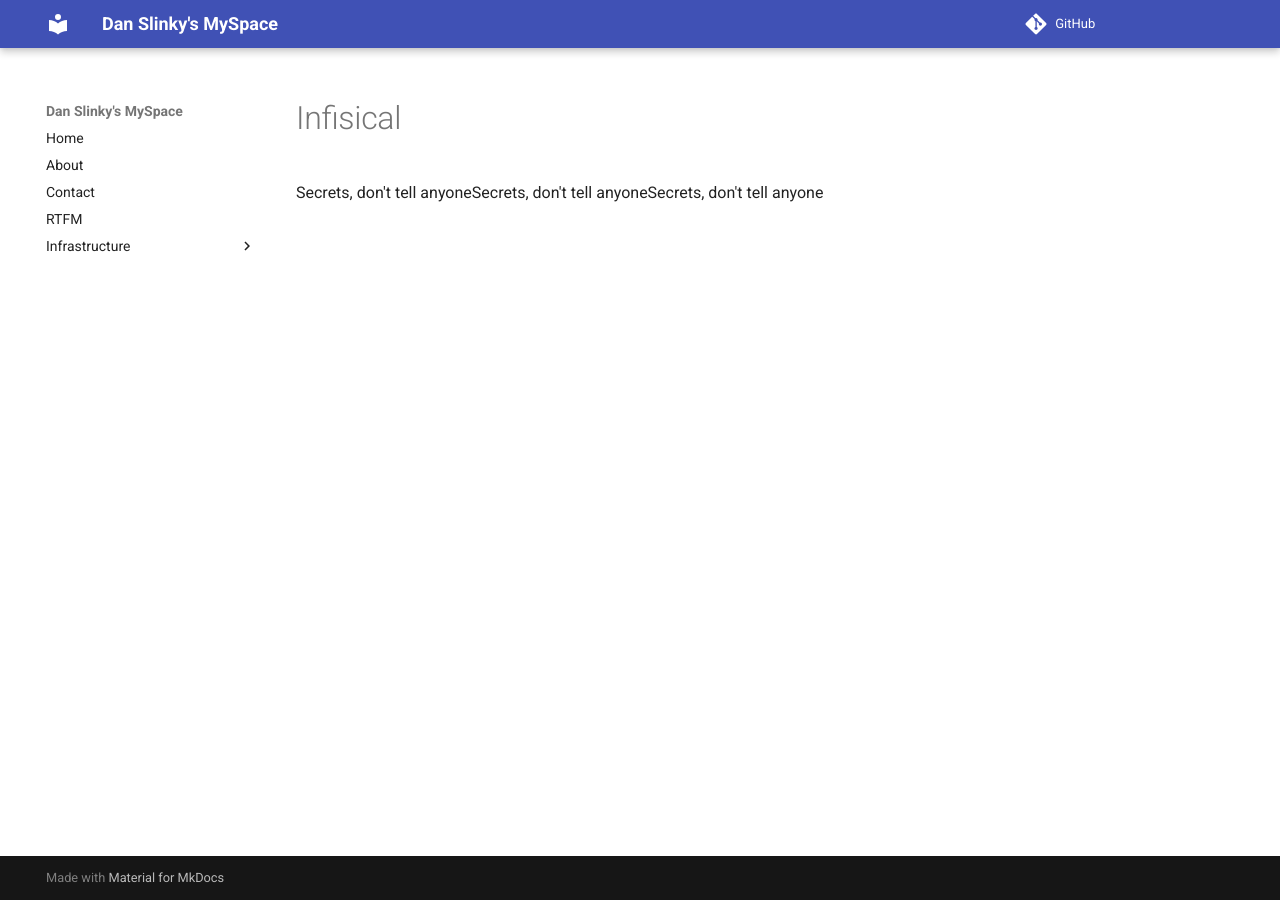
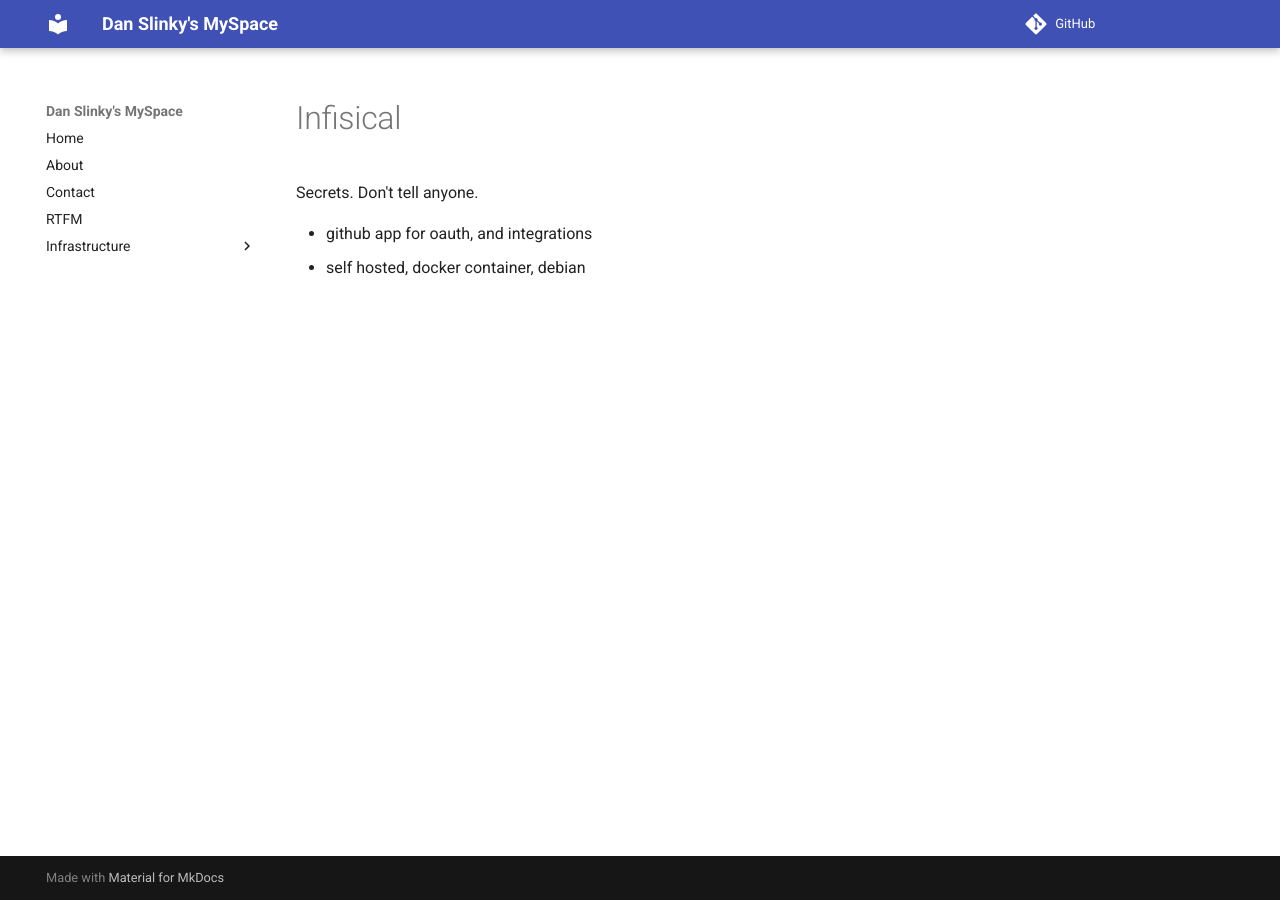
Before and after one commit to danslinky/danslinky.co.uk, an MkDocs documentation site: the page built from docs/infisical.md, in a window 1280 px wide. Built offline with MkDocs 1.6.1 and Material for MkDocs 9.7.7, drawn with Linux system fonts in a browser that asks for light colours; comment, search, counter and statistics services are not loaded.

```diff
--- a/docs/infisical.md
+++ b/docs/infisical.md
@@ -1 +1,6 @@
-Secrets, don't tell anyoneSecrets, don't tell anyoneSecrets, don't tell anyone
+# Infisical
+
+Secrets. Don't tell anyone.
+
+- github app for oauth, and integrations
+- self hosted, docker container, debian
```
